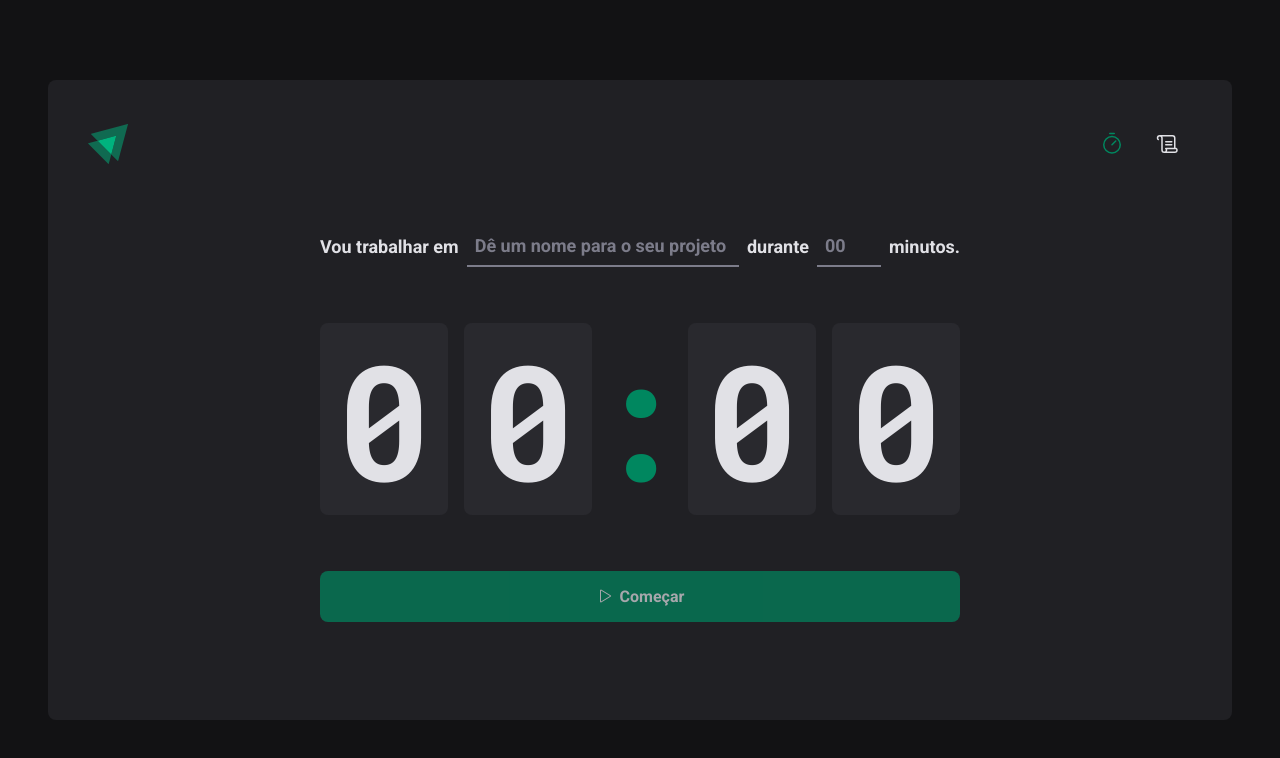
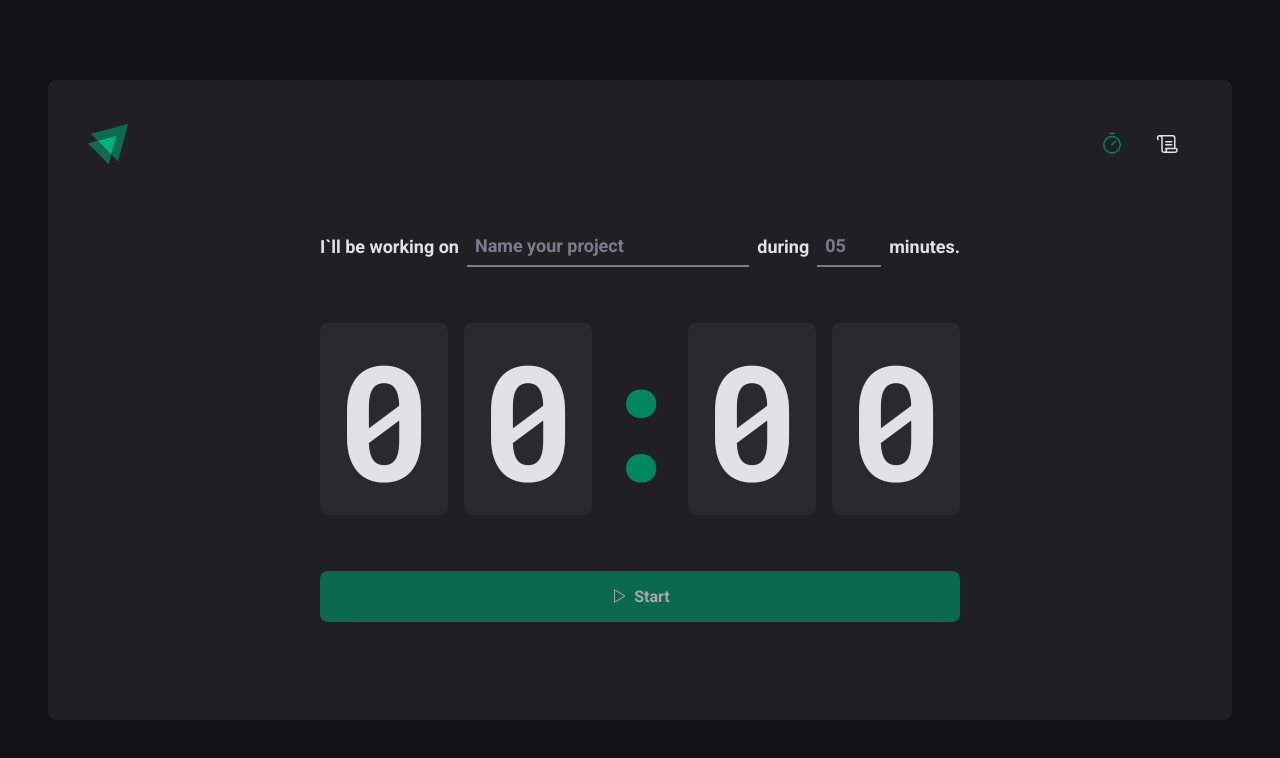
Before and after one commit to souph1s/pomodoro-application, a React (Vite) app: page / in a window 1280 px wide. Shown: the top 758 px of the page. Built offline with nearby package versions, Linux system fonts and the light colour scheme.

Commit message:
improving the inputs

```diff
--- a/src/pages/Home/index.tsx
+++ b/src/pages/Home/index.tsx
@@ -14,15 +14,30 @@ export function Home() {
     <HomeContainer>
       <form action="">
         <FormContainer>
-          <label htmlFor="task">Vou trabalhar em</label>
+          <label htmlFor="task">I`ll be working on</label>
           <TaskInput
             type="text"
             id="task"
-            placeholder="Dê um nome para o seu projeto"
+            list="task-suggestions"
+            placeholder="Name your project"
           />
-          <label htmlFor="minutesAmount">durante</label>
-          <MinutesAmountInput type="text" id="minutesAmount" placeholder="00" />
-          <span>minutos.</span>
+          <datalist id="task-suggestions">
+            <option value="Project 1" />
+            <option value="Project 2" />
+            <option value="Project 3" />
+            <option value="Project 4" />
+          </datalist>
+
+          <label htmlFor="minutesAmount">during</label>
+          <MinutesAmountInput
+            type="number"
+            id="minutesAmount"
+            placeholder="05"
+            step={5}
+            min={5}
+            max={60}
+          />
+          <span>minutes.</span>
         </FormContainer>
 
         <CountdownContainer>
@@ -35,7 +50,7 @@ export function Home() {
 
         <StartCountdownButton disabled type="submit">
           <Play />
-          Começar
+          Start
         </StartCountdownButton>
       </form>
     </HomeContainer>
```
